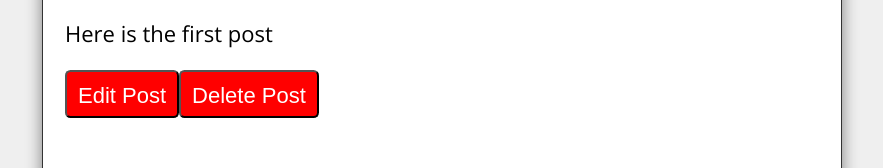
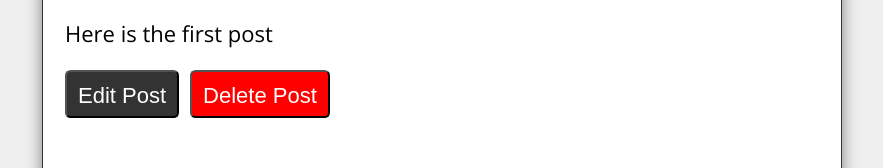
Before and after one commit to aistomin/education, a React (Create React App) app in the folder reactjs-blog/: page /post/1 in a window 1280 px wide. Shown: the part 191-359 px from the top of the page, without its empty margins (198-1081 px from the left). Built offline with nearby package versions, Linux system fonts and the light colour scheme; data requests are answered from the project's data file.

Commit message:
Lesson 19.6. CSS improvements.

```diff
--- a/reactjs-blog/src/index.css
+++ b/reactjs-blog/src/index.css
@@ -210,10 +210,18 @@
   min-width: 48px;
   border-radius: 0.25rem;
   padding: 0.5rem;
+  margin-right: 0.5rem;
   font-size: 1rem;
-  background-color: red;
   color: #fff;
   cursor: pointer;
+}
+
+.deleteButton {
+  background-color: red;
+}
+
+.editButton {
+  background-color: #333;
 }
 
 .statusMsg {
```
